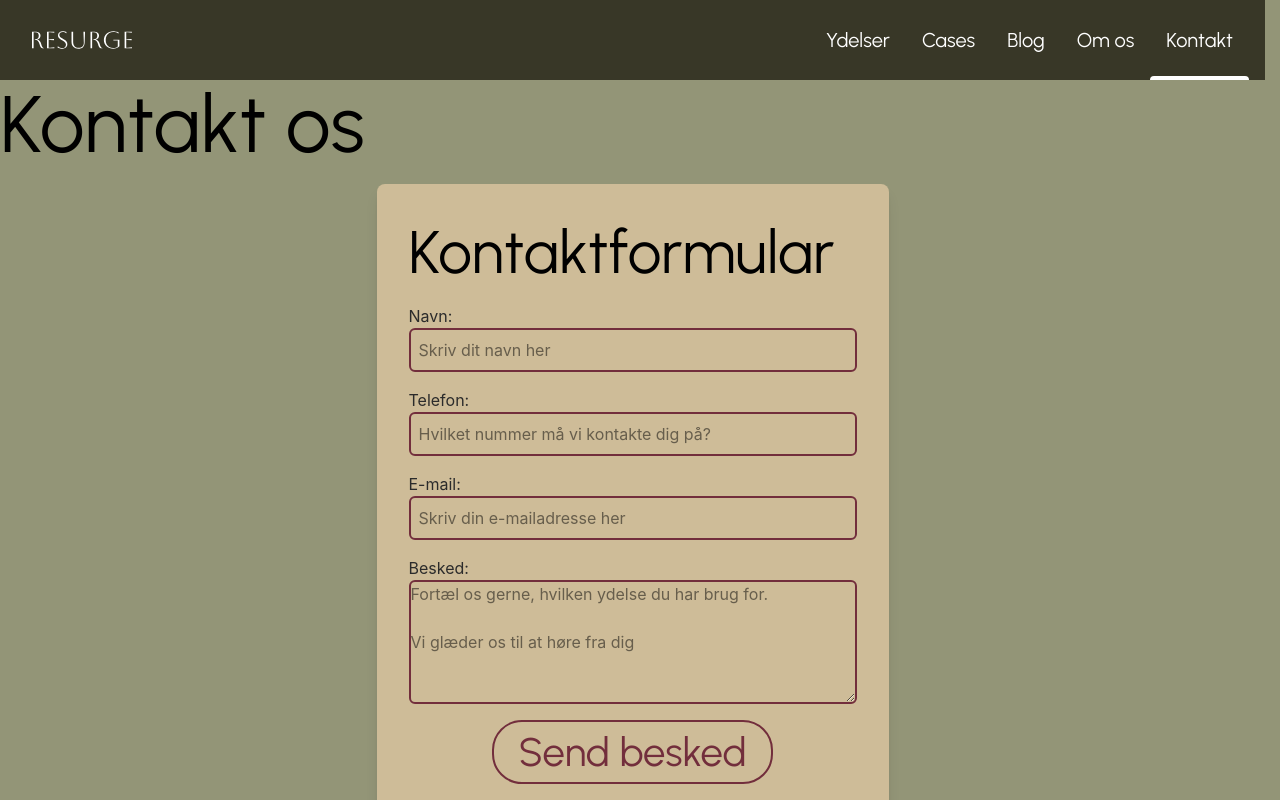
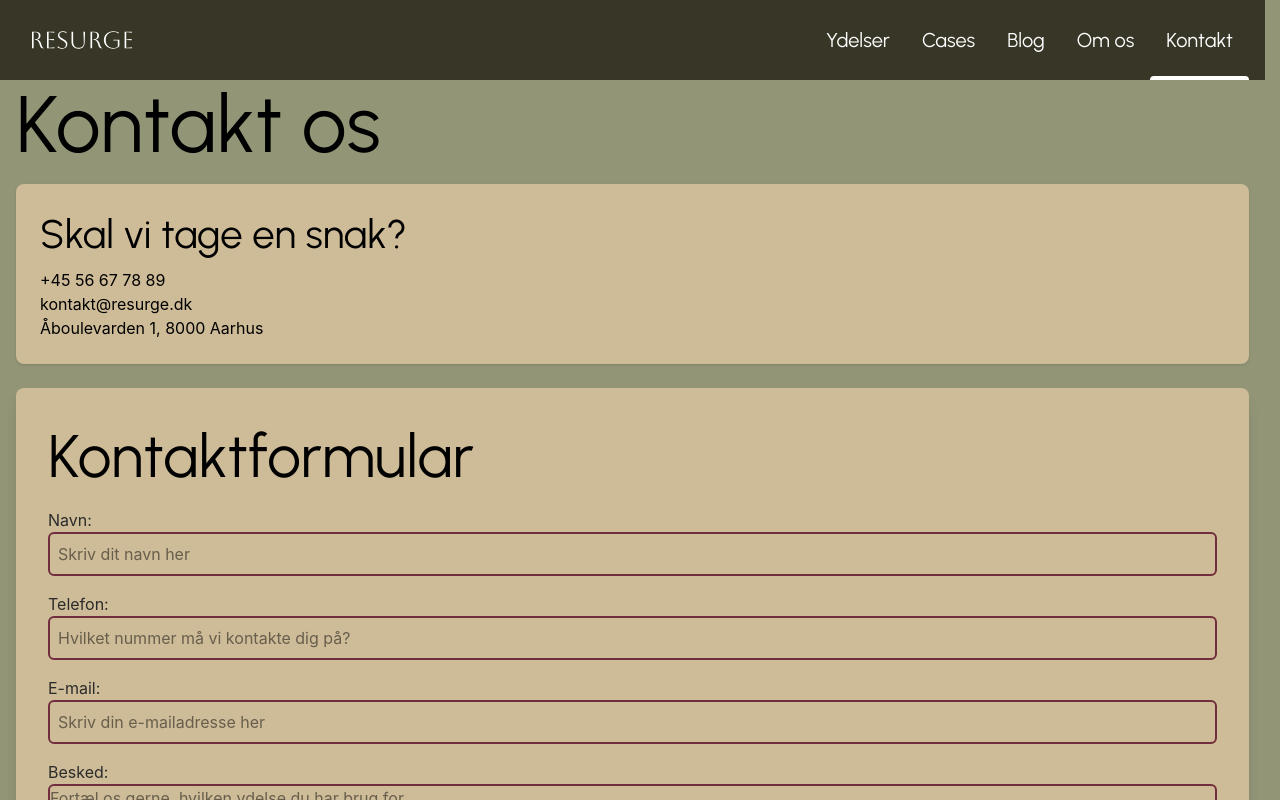
Before and after one commit to SaltyStarfish/resurge-projekt, a React (Vite) app in the folder resurge-react-project/: page /kontakt in a window 1280 px wide. Shown: the top 800 px of the page. Built offline with nearby package versions, Linux system fonts and the light colour scheme.

Commit message:
Infoboks tilføjet

```diff
--- a/resurge-react-project/src/views/KontaktView.jsx
+++ b/resurge-react-project/src/views/KontaktView.jsx
@@ -34,9 +34,23 @@ function KontaktView() {
 
   return (
     <>
+    <div className="w-full-2x mx-auto px-4">
       <h1 className="font-h1 font-medium mb-4">Kontakt os</h1>
 
-      <div className="flex justify-center w-full max-w-lg mx-auto">
+      {/*/ infoboks */}
+      <div className="bg-[#CEBC98] rounded-lg p-6 mb-6 shadow">
+        <h3 className="font-h3 mb-2">Skal vi tage en snak?</h3>
+        <p>+45 56 67 78 89</p>
+        <p>kontakt@resurge.dk</p>
+        <p>Åboulevarden 1, 8000 Aarhus</p>
+      </div>
+
+
+
+
+
+        {/*/ kontaktformular */}
+        <div className="flex justify-center">
         <form onSubmit={handleSubmit}
          className="flex flex-col bg-[#CEBC98] shadow-lg rounded-lg p-8 w-full">
 
@@ -91,6 +105,7 @@ function KontaktView() {
           </div>
 
         </form>
+        </div>
       </div>
 
 
```
